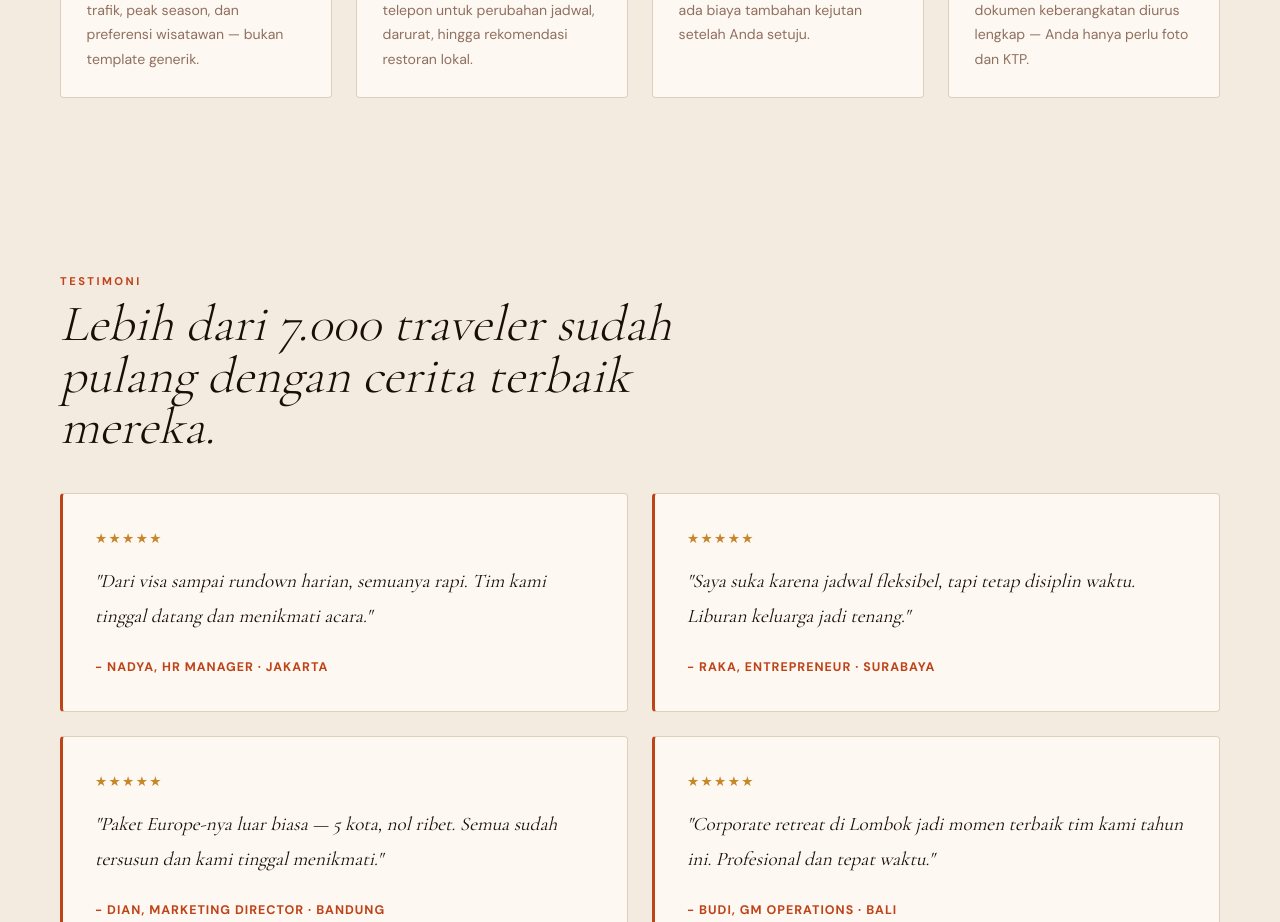
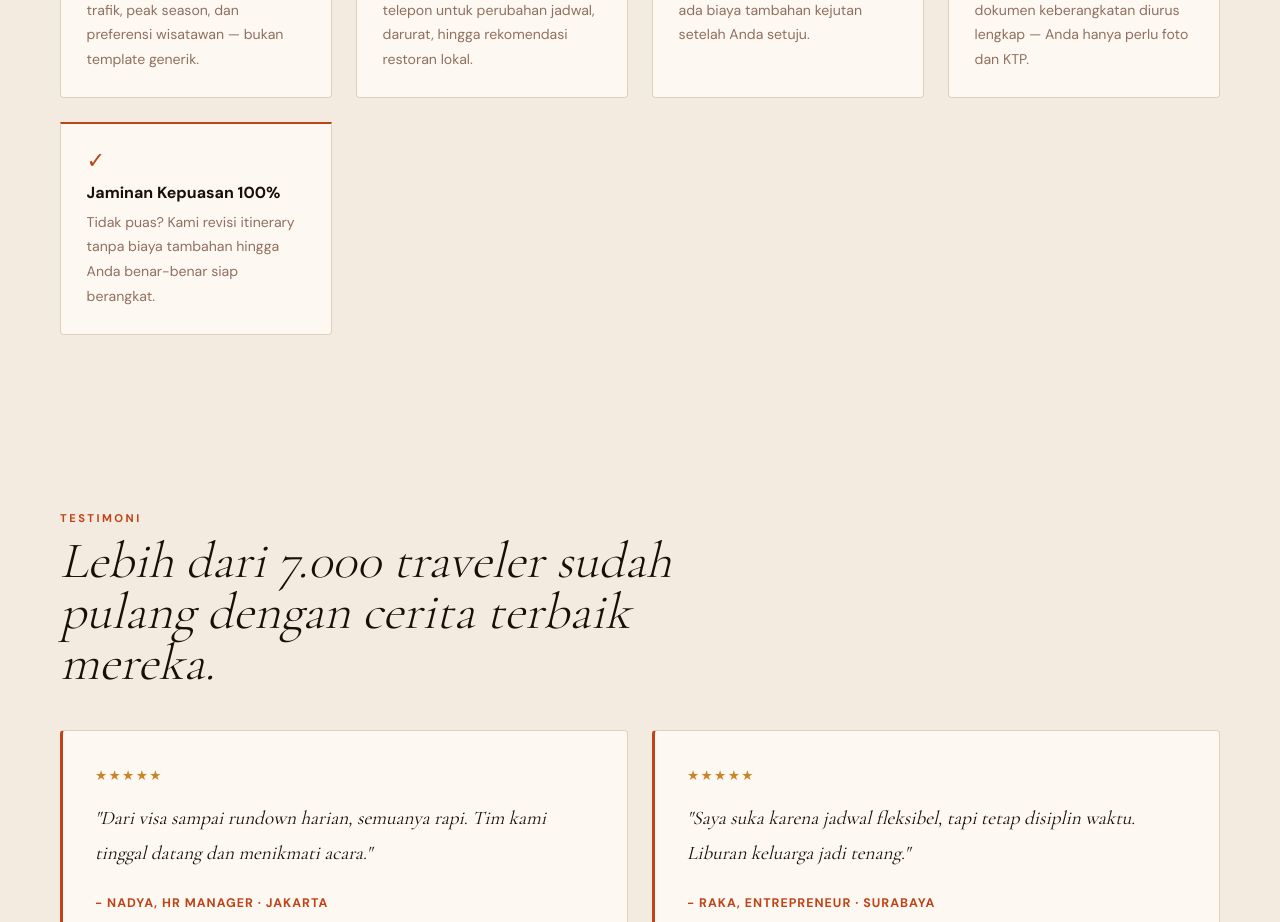
Before and after one commit to nugrahn0123/Preview-Travel-AN-Digital, a Next.js app: page / in a window 1280 px wide. Shown: the part 3520-4442 px from the top of the page. Built offline with nearby package versions, Linux system fonts and the light colour scheme.

Commit message:
feat: add 'Jaminan Kepuasan 100%' as 5th feature in Features section

```diff
--- a/components/Features.tsx
+++ b/components/Features.tsx
@@ -23,6 +23,12 @@ const features = [
     desc: 'Visa, asuransi perjalanan, dan dokumen keberangkatan diurus lengkap — Anda hanya perlu foto dan KTP.',
     delay: 'delay-3',
   },
+  {
+    icon: '✓',
+    title: 'Jaminan Kepuasan 100%',
+    desc: 'Tidak puas? Kami revisi itinerary tanpa biaya tambahan hingga Anda benar-benar siap berangkat.',
+    delay: '',
+  },
 ]
 
 export default function Features() {
```
